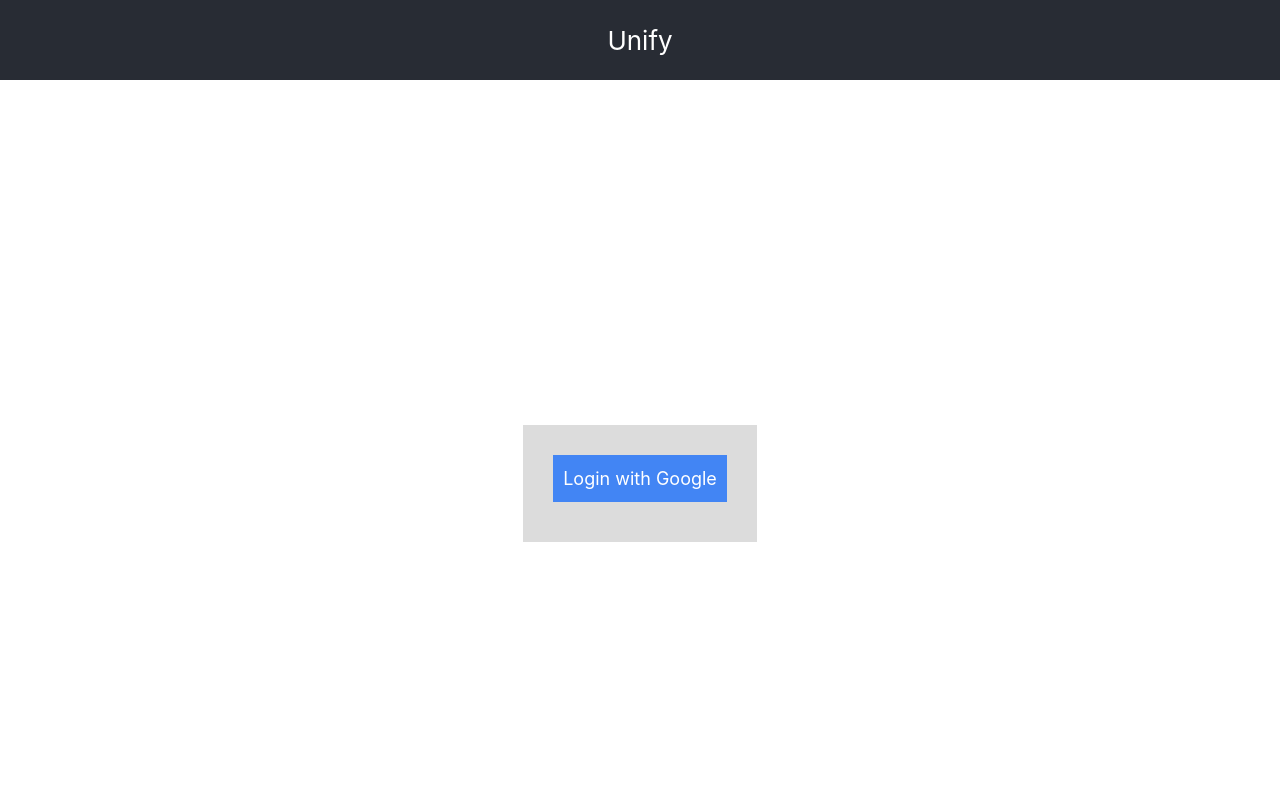
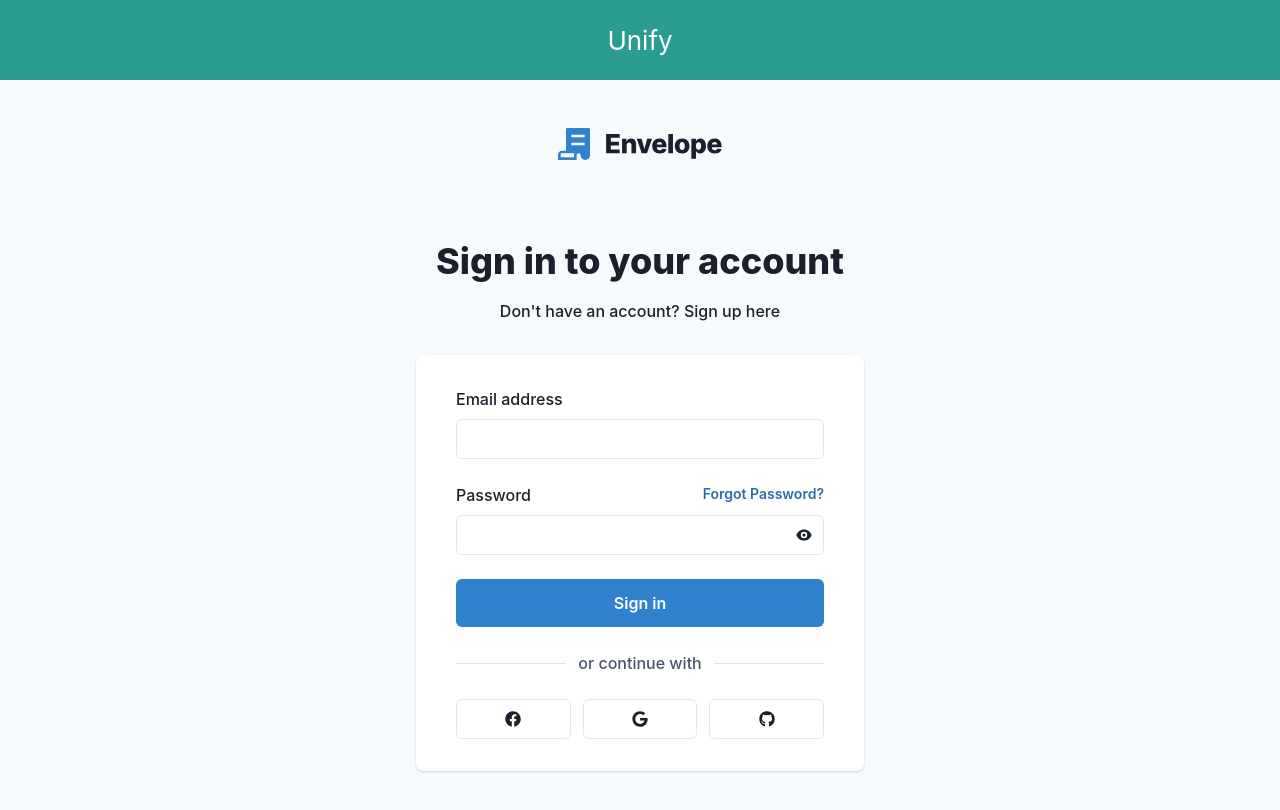
Before and after one commit to ttonyxx/Unify, a React (Create React App) app: page /signin in a window 1280 px wide. Shown: the top 810 px of the page. Built offline with nearby package versions, Linux system fonts and the light colour scheme; no server answers.

Commit message:
Sign-In (Needs Fix)

```diff
--- a/src/App.css
+++ b/src/App.css
@@ -14,7 +14,7 @@
 }
 
 .App-header {
-  background-color: #282c34;
+  background-color: #2a9d8f;
   min-height: 10vh;
   display: flex;
   flex-direction: column;
--- a/src/Components/SignIn/Link.jsx
+++ b/src/Components/SignIn/LinkComp.jsx
@@ -1,7 +1,7 @@
 import { chakra, useColorModeValue } from '@chakra-ui/system'
 import * as React from 'react'
 
-export const Link = (props) => (
+export const LinkComp = (props) => (
   <chakra.a
     marginStart="1"
     href="#"
--- a/src/Components/SignIn/SignIn.jsx
+++ b/src/Components/SignIn/SignIn.jsx
@@ -2,7 +2,21 @@ import React, { useEffect, useState } from "react";
 import { Link, useHistory } from "react-router-dom";
 import { auth , signInWithGoogle } from "../../firebase";
 import { useAuthState } from "react-firebase-hooks/auth";
-import "./SignIn.css";
+import {
+  Box,
+  Button,
+  Heading,
+  SimpleGrid,
+  Text,
+  useColorModeValue,
+  VisuallyHidden,
+} from '@chakra-ui/react'
+import { FaFacebook, FaGithub, FaGoogle } from 'react-icons/fa'
+import { Card } from './Card'
+import { DividerWithText } from './DividerWithText'
+import { LinkComp } from './LinkComp'
+import { LoginForm } from './LoginForm'
+import { Logo } from './Logo'
 
 function SignIn() {
   // const [email, setEmail] = useState("");
@@ -17,13 +31,44 @@ function SignIn() {
     if (user) history.replace("/dashboard");
   }, [user, loading]);
   return (
-    <div className="login">
-      <div className="login__container">
-        <button className="login__btn login__google" onClick={signInWithGoogle}>
-          Login with Google
-        </button>
-      </div>
-    </div>
+
+<Box
+bg={useColorModeValue('gray.50', 'inherit')}
+minH="100vh"
+py="12"
+px={{ base: '4', lg: '8' }}
+>
+<Box maxW="md" mx="auto">
+  <Logo mx="auto" h="8" mb={{ base: '10', md: '20' }} />
+  <Heading textAlign="center" size="xl" fontWeight="extrabold">
+    Sign in to your account
+  </Heading>
+  <Text mt="4" mb="8" align="center" maxW="md" fontWeight="medium">
+    <Text as="span">Don&apos;t have an account? </Text>
+    <Link href="#">Sign up here</Link>
+  </Text>
+  <Card>
+    <LoginForm />
+    <DividerWithText mt="6">or continue with</DividerWithText>
+    <SimpleGrid mt="6" columns={3} spacing="3">
+      <Button color="currentColor" variant="outline">
+        <VisuallyHidden>Login with Facebook</VisuallyHidden>
+        <FaFacebook />
+      </Button>
+      <Button color="currentColor" variant="outline" onClick={signInWithGoogle}>
+        <VisuallyHidden>Login with Google</VisuallyHidden>
+        <FaGoogle />
+      </Button>
+      <Button color="currentColor" variant="outline">
+        <VisuallyHidden>Login with Github</VisuallyHidden>
+        <FaGithub />
+      </Button>
+    </SimpleGrid>
+  </Card>
+</Box>
+</Box>
+
+
   );
 }
 export default SignIn;
--- a/src/Components/StudentDashboard/StudentDashboard.jsx
+++ b/src/Components/StudentDashboard/StudentDashboard.jsx
@@ -17,7 +17,7 @@ function StudentDashboard() {
   }, [user, loading]);
   return (
     <div className="dashboard">
-      <button onClick={logout}>Sign out</button>
+        <button onClick={logout}>Log out</button>
     </div>
   );
 }
```
